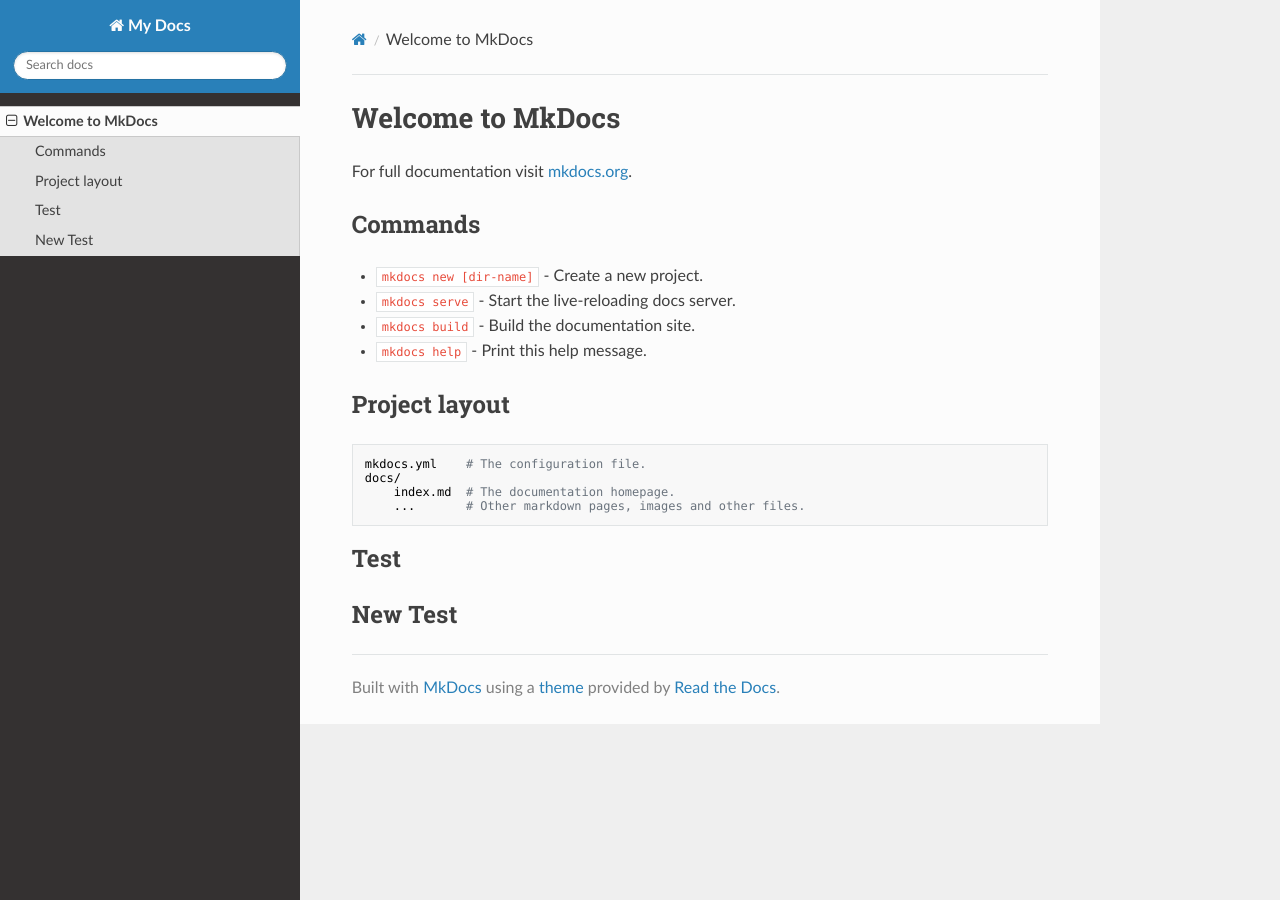
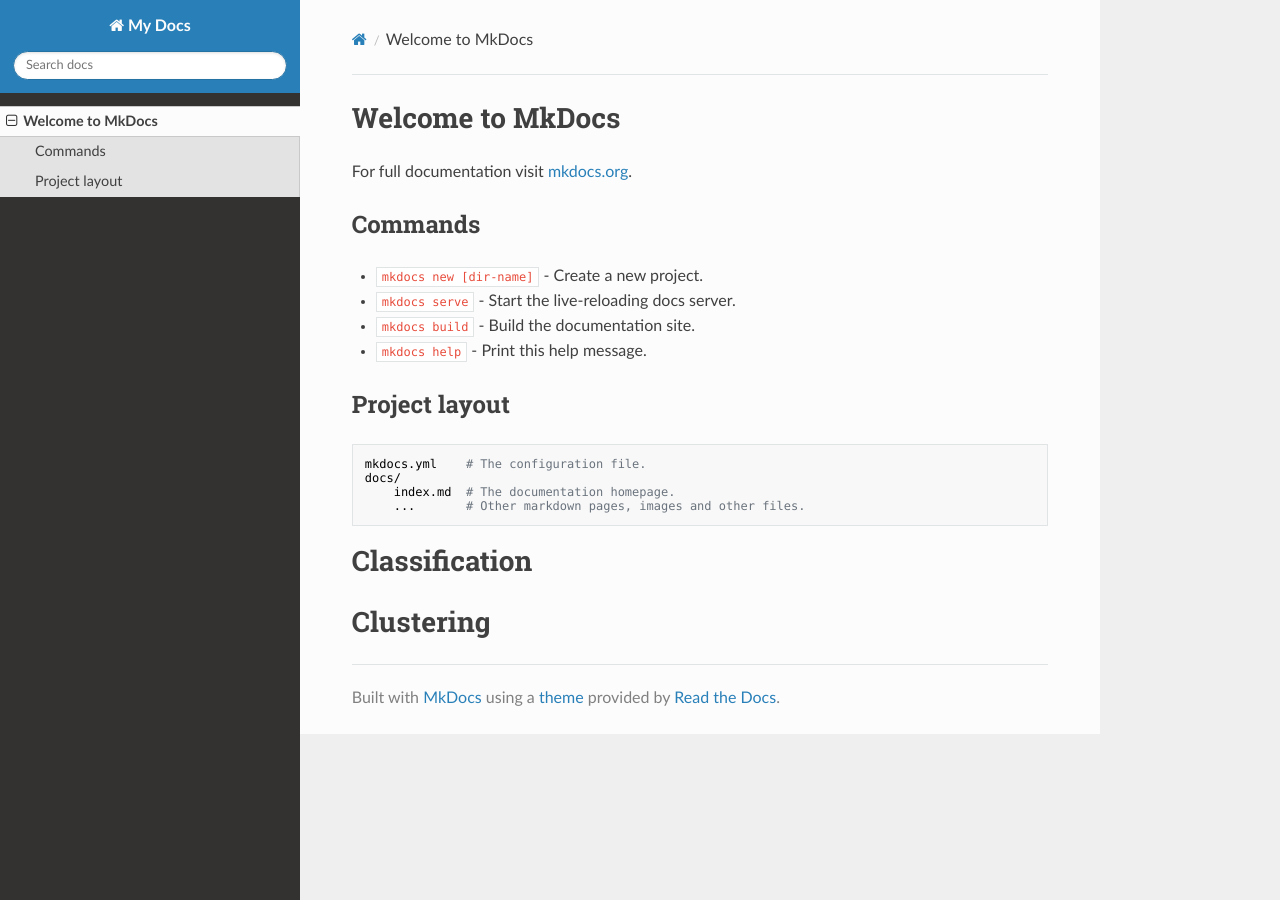
Before and after one commit to NobodyKnowsPP/pp-blog, an MkDocs documentation site: the page built from docs/index.md, in a window 1280 px wide. Built offline with MkDocs 1.6.1, drawn with Linux system fonts in a browser that asks for light colours; nearby versions of some CDN libraries.

Commit message:
add classification and clustering chapter

```diff
--- a/docs/index.md
+++ b/docs/index.md
@@ -16,6 +16,7 @@
         index.md  # The documentation homepage.
         ...       # Other markdown pages, images and other files.
 
-## Test
 
-## New Test
+# Classification
+
+# Clustering
```
